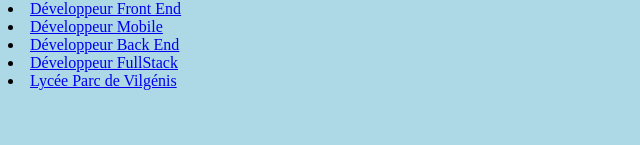
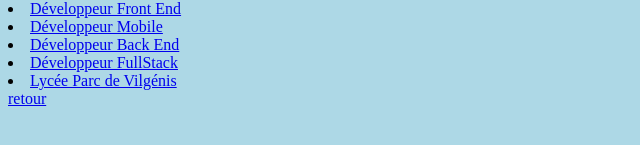
Before and after one commit to JustNiro/nrupertdik, a plain HTML site: page AP/Mission 1/Présentationdesmétiers.html in a window 1280 px wide. Shown: the part 297-442 px from the top of the page, 0-640 px from the left. Drawn offline with Linux system fonts and the light colour scheme.

Commit message:
Présentationdesmétiers.html

```diff
--- a/AP/Mission 1/Présentationdesmétiers.html
+++ b/AP/Mission 1/Présentationdesmétiers.html
@@ -17,6 +17,6 @@
 <li> <a href="dev3.html"> Développeur Back End</a> </li>
 <li> <a href="dev4.html"> Développeur FullStack</a> </li>
 <li> <a href="lycee.html"> Lycée Parc de Vilgénis</a> </li>
-
+<a href="../../index.html">retour</a>
 </body>
 </html>
```
